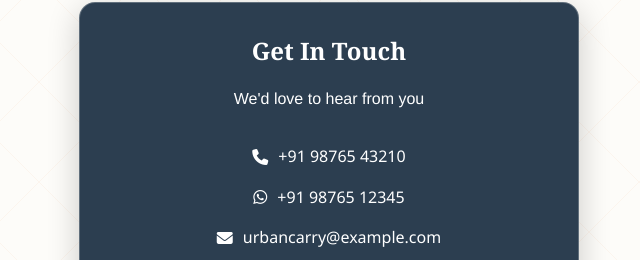
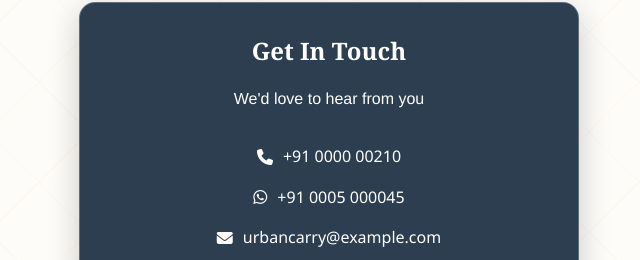
Before and after one commit to avipingale01/bagstore, a plain HTML site: page index.html in a window 1280 px wide. Shown: the part 5068-5328 px from the top of the page, 311-951 px from the left. Drawn offline with Linux system fonts and the light colour scheme.

Commit message:
Update index.html

```diff
--- a/index.html
+++ b/index.html
@@ -578,7 +578,7 @@
             <p class="tagline">Carry Style, Carry Confidence</p>
             <div class="cta-buttons">
                 <a href="#collections" class="btn btn-primary">Shop Now</a>
-                <a href="https://wa.me/919876512345" class="btn btn-secondary">WhatsApp Order</a>
+                <a href="https://wa.me/9100000345" class="btn btn-secondary">WhatsApp Order</a>
                 <a href="#contact" class="btn btn-secondary">Locate Store</a>
             </div>
         </div>
@@ -762,11 +762,11 @@
             <div class="contact-info">
                 <div class="contact-item">
                     <i class="fas fa-phone"></i>
-                    <span>+91 98765 43210</span>
+                    <span>+91 0000 00210</span>
                 </div>
                 <div class="contact-item">
                     <i class="fab fa-whatsapp"></i>
-                    <span>+91 98765 12345</span>
+                    <span>+91 0005 000045</span>
                 </div>
                 <div class="contact-item">
                     <i class="fas fa-envelope"></i>
```
